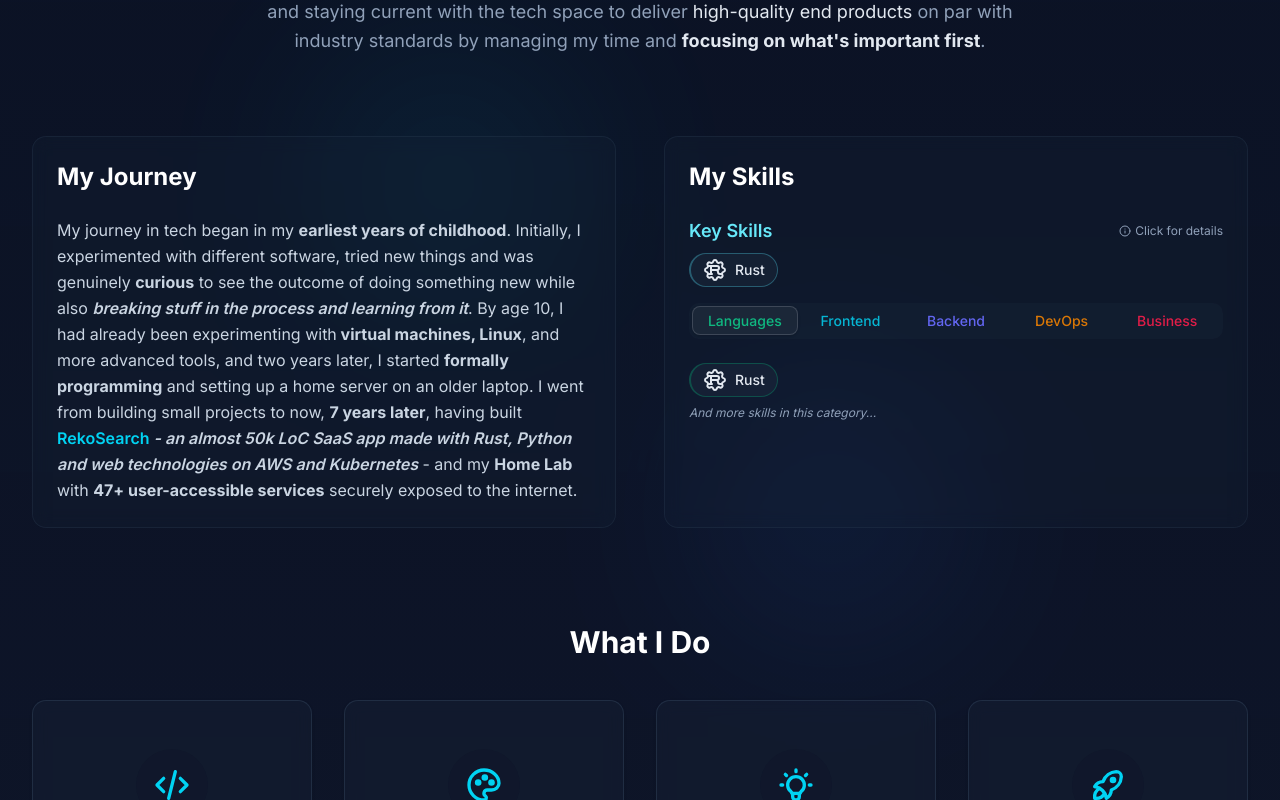
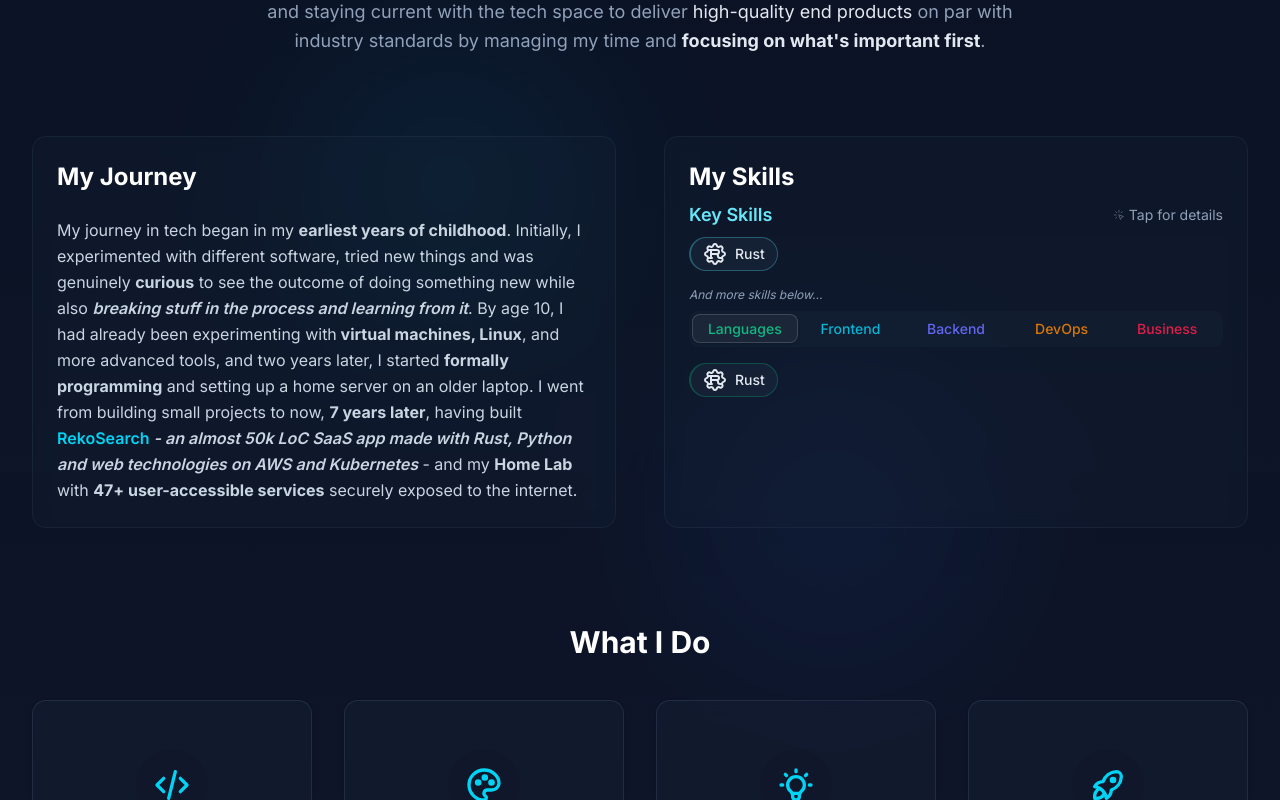
Before and after one commit to Obscurely/website, a Next.js app: page / in a window 1280 px wide. Shown: the part 1120-1920 px from the top of the page. Built offline with nearby package versions, Linux system fonts and the light colour scheme.

Commit message:
fix: skills popup not being respnosive and showing behind

```diff
--- a/package.json
+++ b/package.json
@@ -33,6 +33,7 @@
     ]
   },
   "dependencies": {
+    "@floating-ui/react": "^0.27.8",
     "@radix-ui/react-dialog": "^1.1.13",
     "@radix-ui/react-slot": "^1.2.2",
     "@radix-ui/react-tabs": "^1.1.11",
--- a/src/components/sections/About.tsx
+++ b/src/components/sections/About.tsx
@@ -18,6 +18,7 @@ import {
   TooltipProvider,
   TooltipTrigger,
 } from "@ui/tooltip";
+import { IconClick } from "@tabler/icons-react";
 
 // Get all categories except KeySkills for tabs
 const tabCategories = Object.values(SkillCategory).filter(
@@ -77,7 +78,10 @@ export default function About() {
           </div>
         </motion.div>
 
-        <div className="mb-24 grid grid-cols-1 gap-12 md:grid-cols-2">
+        <div
+          className="relative mb-24 grid grid-cols-1 gap-12 md:grid-cols-2"
+          style={{ zIndex: 30 }}
+        >
           {/* Left side: My Journey */}
           <motion.div
             initial={{ opacity: 0, x: -50 }}
@@ -96,7 +100,7 @@ export default function About() {
             transition={{ duration: 0.7, delay: 0.4 }}
             className="rounded-xl border border-slate-700/30 bg-slate-800/20 p-6 backdrop-blur-sm"
           >
-            <h3 className="mb-6 text-2xl font-bold text-white">My Skills</h3>
+            <h3 className="mb-2 text-2xl font-bold text-white">My Skills</h3>
 
             {/* Key Skills Section */}
             <SkillBadgeProvider>
@@ -111,31 +115,24 @@ export default function About() {
                   <TooltipProvider>
                     <Tooltip>
                       <TooltipTrigger asChild>
-                        <div className="flex items-center text-xs text-slate-400">
-                          <svg
-                            xmlns="http://www.w3.org/2000/svg"
-                            width="12"
-                            height="12"
-                            viewBox="0 0 24 24"
-                            fill="none"
-                            stroke="currentColor"
-                            strokeWidth="2"
-                            strokeLinecap="round"
-                            strokeLinejoin="round"
-                            className="mr-1"
-                          >
-                            <circle cx="12" cy="12" r="10" />
-                            <line x1="12" y1="16" x2="12" y2="12" />
-                            <line x1="12" y1="8" x2="12.01" y2="8" />
-                          </svg>
-                          Click for details
-                        </div>
+                        <span className="flex items-center text-sm text-slate-400">
+                          <IconClick size={12} className="mr-1 animate-pulse" />
+                          Tap for details
+                        </span>
                       </TooltipTrigger>
                       <TooltipContent
                         side="top"
-                        className="bg-slate-800 text-xs"
+                        align="center"
+                        className="max-w-[250px] rounded-lg border border-slate-700/30 bg-gradient-to-b from-slate-800/95 to-slate-900/95 px-4 py-3 text-sm shadow-lg backdrop-blur-md transition-all duration-200"
+                        sideOffset={2}
                       >
-                        <p>Click any skill to see proficiency and projects</p>
+                        <div className="mb-1 font-medium text-cyan-400">
+                          Skill Details
+                        </div>
+                        <div className="leading-relaxed text-slate-300">
+                          Click any skill to see description, proficiency and
+                          projects
+                        </div>
                       </TooltipContent>
                     </Tooltip>
                   </TooltipProvider>
@@ -157,13 +154,17 @@ export default function About() {
                 </div>
               </div>
 
+              <div className="mt-2 mb-2 text-xs text-slate-400 italic">
+                And more skills below...
+              </div>
+
               {/* Other Skills Categories */}
               <Tabs
                 defaultValue={tabCategories[0] || SkillCategory.Frontend}
                 className="w-full"
               >
                 <TabsList
-                  className={`mb-4 grid w-full rounded-lg bg-slate-800/30`}
+                  className={`mb-2 grid w-full rounded-lg bg-slate-800/30`}
                   style={{
                     gridTemplateColumns: `repeat(${tabCategories.length}, minmax(0, 1fr))`,
                   }}
@@ -204,9 +205,6 @@ export default function About() {
                         />
                       ))}
                     </div>
-                    <div className="mt-2 text-xs text-slate-400 italic">
-                      And more skills in this category...
-                    </div>
                   </TabsContent>
                 ))}
               </Tabs>
@@ -215,16 +213,17 @@ export default function About() {
         </div>
 
         {/* What I do Section */}
+        <div className="relative" style={{ zIndex: 10 }}>
           <motion.h3
             initial={{ opacity: 0, y: 20 }}
             animate={isInView ? { opacity: 1, y: 0 } : { opacity: 0, y: 20 }}
             transition={{ duration: 0.5, delay: 0.5 }}
-          className="mb-10 text-center text-3xl font-bold text-white"
+            className="relative z-10 mb-10 text-center text-3xl font-bold text-white"
           >
             What I Do
           </motion.h3>
 
-        <div className="grid grid-cols-1 gap-8 sm:grid-cols-2 lg:grid-cols-4">
+          <div className="relative z-0 grid grid-cols-1 gap-8 sm:grid-cols-2 lg:grid-cols-4">
             {services.map((service, i) => (
               <motion.div
                 key={service.title}
@@ -232,7 +231,7 @@ export default function About() {
                 initial="hidden"
                 animate={isInView ? "visible" : "hidden"}
                 variants={cardVariants}
-              className="group"
+                className="group relative z-0"
               >
                 <Card className="h-full overflow-hidden border-slate-700/50 bg-slate-800/30 backdrop-blur-sm transition-all duration-300 hover:border-cyan-500/50 hover:shadow-lg hover:shadow-cyan-500/10">
                   <CardContent className="flex flex-col items-center p-6 text-center">
@@ -249,6 +248,7 @@ export default function About() {
             ))}
           </div>
         </div>
+      </div>
     </section>
   );
 }
```
Also changed, not shown: src/components/helper/SkillBadge.tsx (+53 -37 lines), 1 other file (tests, documents, lock files or other folders). Lines whose indentation alone changed are shown as unchanged.
